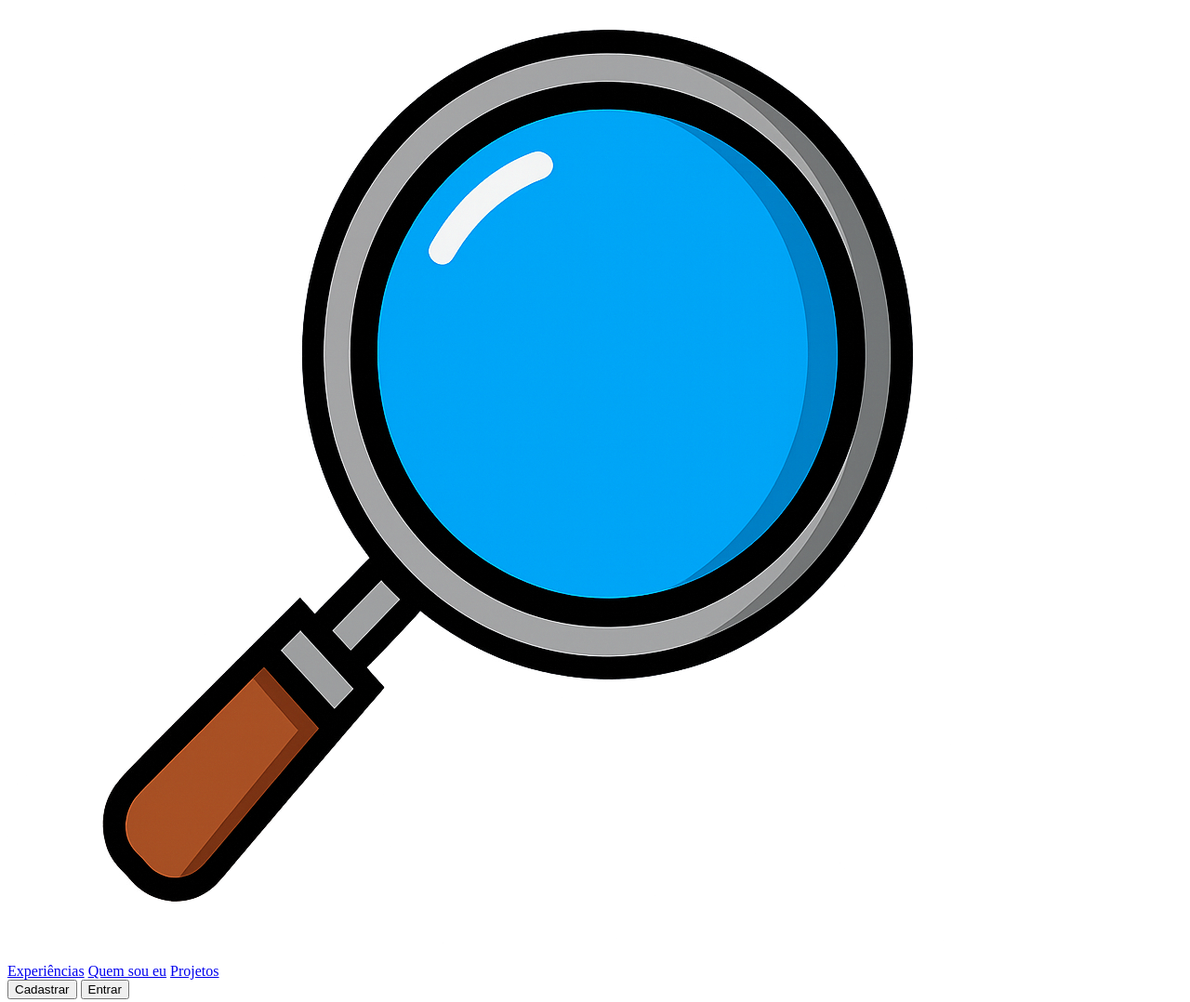
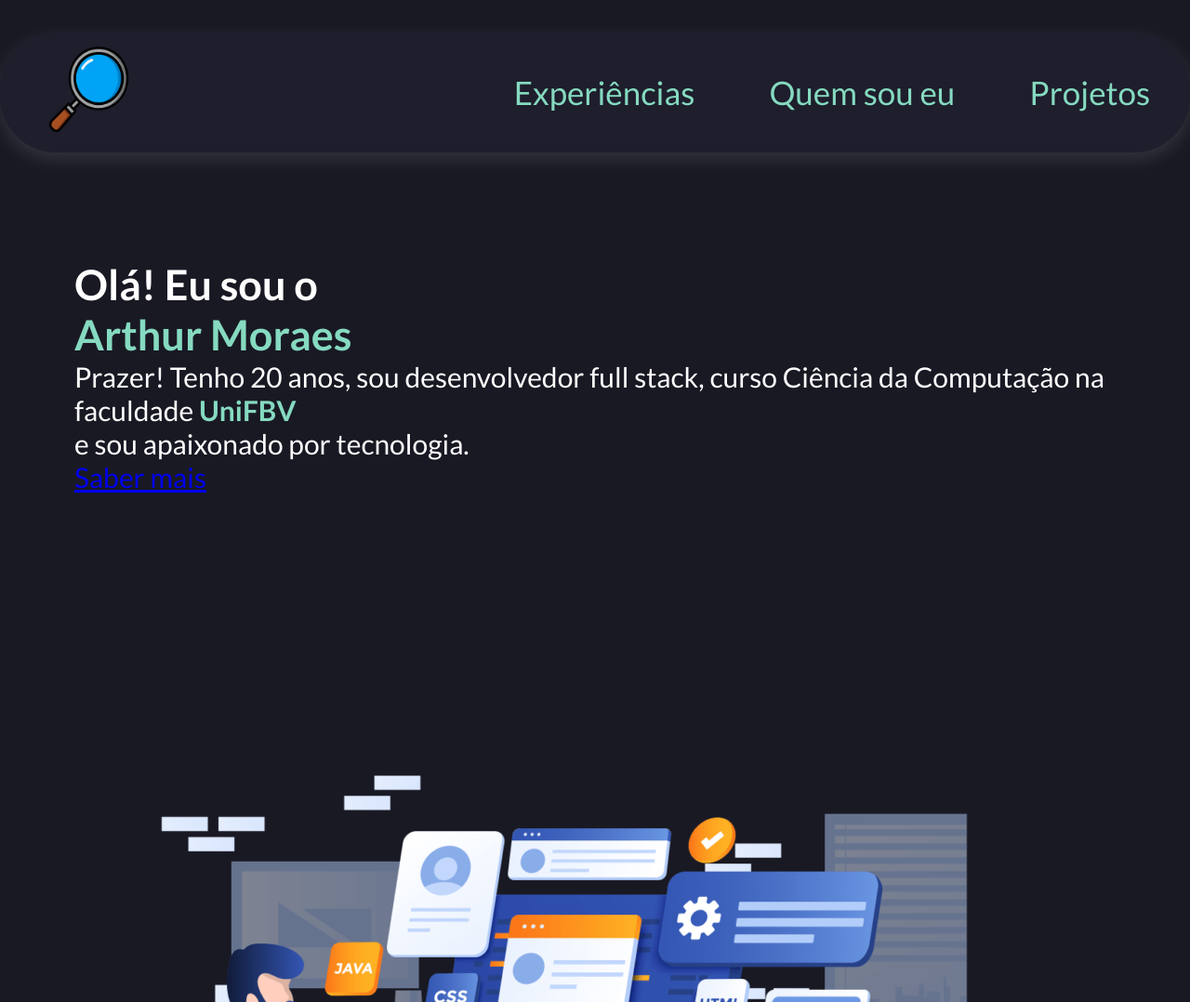
Before and after one commit to ArthurMoraeszx/Portfolio, a plain HTML site: page index.html in a window 1280 px wide. Shown: the top 1078 px of the page at 93% size. Drawn offline with Linux system fonts and the light colour scheme.

Commit message:
primeira sessao finalizada

```diff
--- a/index.html
+++ b/index.html
@@ -8,30 +8,27 @@
 </head>
 <body>
     <header>
-        <div class="img-header">
-            <img src="./images/lupa.png" alt="logo">
+        <div class="box-img-header">
+            <img class="img-header" src="./images/lupa.png" alt="logo">
         </div>
-        <nav>
-            <a href="experiencias">Experiências</a>
-            <a href="quem-sou-eu">Quem sou eu</a>
-            <a href="meus-projetos">Projetos</a>
+        <nav class="box-nav-links">
+            <a href="experiencias" class="nav-links">Experiências</a>
+            <a href="quem-sou-eu" class="nav-links">Quem sou eu</a>
+            <a href="meus-projetos" class="nav-links">Projetos</a>
         </nav>
-        <div class="nav-btn-actions">
-            <button class="btn-actions">Cadastrar</button>
-            <button class="btn-actions">Entrar</button>
-        </div>
     </header>
     <main>
         <section class="first-section">
             <div>
                 <h1>Olá! Eu sou o <br> <strong>Arthur Moraes</strong></h1>
-                <p>Prazer! Tenho 20 anos, sou desenvolvedor full stack, curso Ciência da Computação na faculdade <strong>UniFBV</strong> e sou apaixonado por tecnologia.</p>
+                <p>Prazer! Tenho 20 anos, sou desenvolvedor full stack, curso Ciência da Computação na faculdade <strong>UniFBV</strong> <br>e sou apaixonado por tecnologia.</p>
                 <a href="contatos">Saber mais</a>
             </div>
             <div class="main-img">
                 <img src="./images/imagem-principal.png" alt="main-logo">
             </div>
         </section>
+        <hr style="border: 1px solid #000;">
         <section id="Experiências"class="second-section">
             <h2 class="title">- Experiências -</h2>
             <ul>
--- a/style.css
+++ b/style.css
@@ -0,0 +1,84 @@
+@import url('https://fonts.googleapis.com/css2?family=Lato:ital,wght@0,100;0,300;0,400;0,700;0,900;1,100;1,300;1,400;1,700;1,900&display=swap');
+*{
+    margin: 0;
+    padding: 0;
+}
+body{
+   background-color: #191924;
+   height: 100vh; /*faz com que a sessao do site oculpe a tela inteira*/
+   font-family: Lato;
+
+}
+header{
+    background-color: #1e1e2c;
+    display: flex; /*deixar os elementos um ao lado do outro*/
+    justify-content: space-between;
+    align-items: center; /*alinha os itens na vertical*/
+    gap: 1rem;
+    flex-wrap: wrap; /*faz com que a pagina/sessao se adapte ao tamanho da janela*/
+    padding: .8rem;
+    min-height: 45px;
+    border-radius: 60px;
+    margin: 35px auto 35px auto; /* top | right | bottom | left */
+    max-width: 2700px;
+    box-shadow: 0 7px 19px rgba(255, 255, 255, 0.12);
+}
+.box-img-header{
+    padding-left: 30px;
+    height: 100%;
+}
+.img-header{
+    height: 100%;
+    max-width: 100px;
+
+}
+nav{
+    padding-right: 30px;
+    align-items: center;
+    display: flex;
+    gap: 5rem; /*da um espaço entre os itens*/
+    font-size: 35px;
+    flex-wrap: wrap;
+}
+.nav-links{
+    text-decoration: none; /*tirar o sublinhado dos itens*/
+    color: rgb(133, 218, 192);
+    flex-wrap: wrap;
+}
+.nav-links:hover{
+    color: rgb(56, 90, 80);
+}
+.nav-btn-actions{
+    display: flex;
+    gap: 1rem;
+
+}
+button{
+    padding: .7rem;
+    font-size: 25px;
+    color: rgb(0, 0, 0);
+    border-radius: 50px;
+    cursor:pointer;
+}
+main{
+    display: flex;
+    flex-direction: column;
+    gap: 2rem;
+}
+section{
+    padding: 5rem;
+    font-style: lato;
+    color: white;
+}
+strong{
+    color: rgb(133, 218, 192);
+}
+.first-section{
+    font-size: 30px;
+    flex-wrap: wrap;
+    display: flex;
+    gap: 15rem;
+    align-items: center;
+    min-height: 1035px;
+
+}
```
